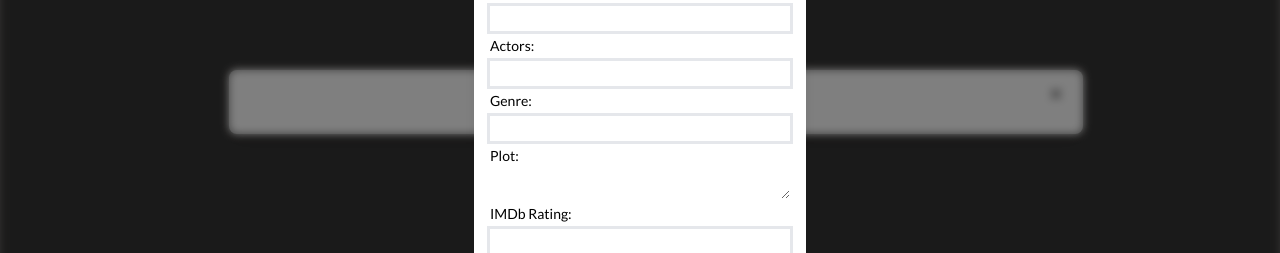
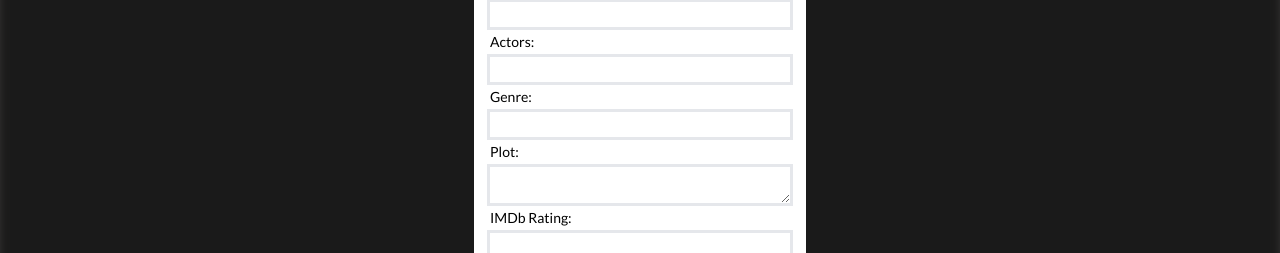
Before and after one commit to VWiman/continuity, a React (Vite) app: page /favorites in a window 1280 px wide. Both pictures are taken after a click on the button "ADD CUSTOM MOVIE". Shown: the part 298-551 px from the top of the page. Built offline with nearby package versions, Linux system fonts and the light colour scheme; no server answers.

Commit message:
Added outline

```diff
--- a/src/components/forms/AddMovieForm.jsx
+++ b/src/components/forms/AddMovieForm.jsx
@@ -146,7 +146,13 @@ const AddMovieForm = ({ onClose, existingMovieData = null, isEditing = false })
 							</label>
 							<label className="flex flex-col gap-2 py-0.5 my-1">
 								Plot:
-								<textarea name="Plot" value={movieData.Plot} onChange={handleChange} required />
+								<textarea
+									className="outline outline-gray-200 p-1"
+									name="Plot"
+									value={movieData.Plot}
+									onChange={handleChange}
+									required
+								/>
 							</label>
 							<label className="flex flex-col gap-2 py-0.5 my-1">
 								IMDb Rating:
--- a/src/pages/FavoritesPage.jsx
+++ b/src/pages/FavoritesPage.jsx
@@ -2,10 +2,10 @@ import { useSelector } from "react-redux";
 import MovieList from "../components/MovieList";
 import { Helmet } from "react-helmet-async";
 import { useLocation } from "react-router-dom";
-import Modal from "../components/modals/Modal";
 import { useState } from "react";
 import AddMovieForm from "../components/forms/AddMovieForm";
 import CtaButton from "../components/buttons/CtaButton";
+import ModalEdit from "../components/modals/ModalEdit";
 
 export default function FavoritesPage() {
 	const movies = useSelector((state) => state.lists.favorites);
@@ -61,9 +61,9 @@ export default function FavoritesPage() {
 				<CtaButton text={"Add Custom Movie"} action={handleOpenAddModal} />
 			</div>
 			{/* Custom movie modal */}
-			<Modal isOpen={isAddModalOpen} onClose={handleCloseAddModal}>
+			<ModalEdit isOpen={isAddModalOpen} onClose={handleCloseAddModal}>
 				<AddMovieForm onClose={handleCloseAddModal} />
-			</Modal>
+			</ModalEdit>
 		</>
 	);
 }
```
